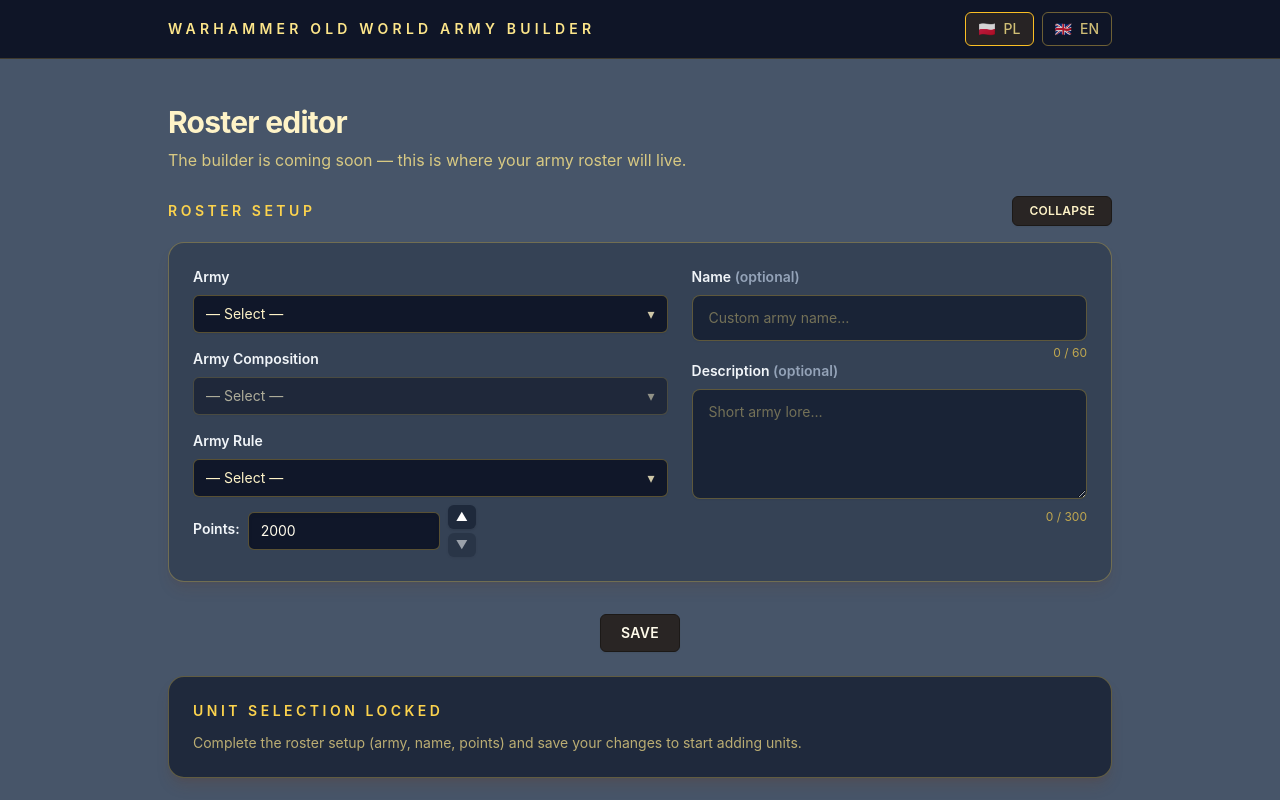
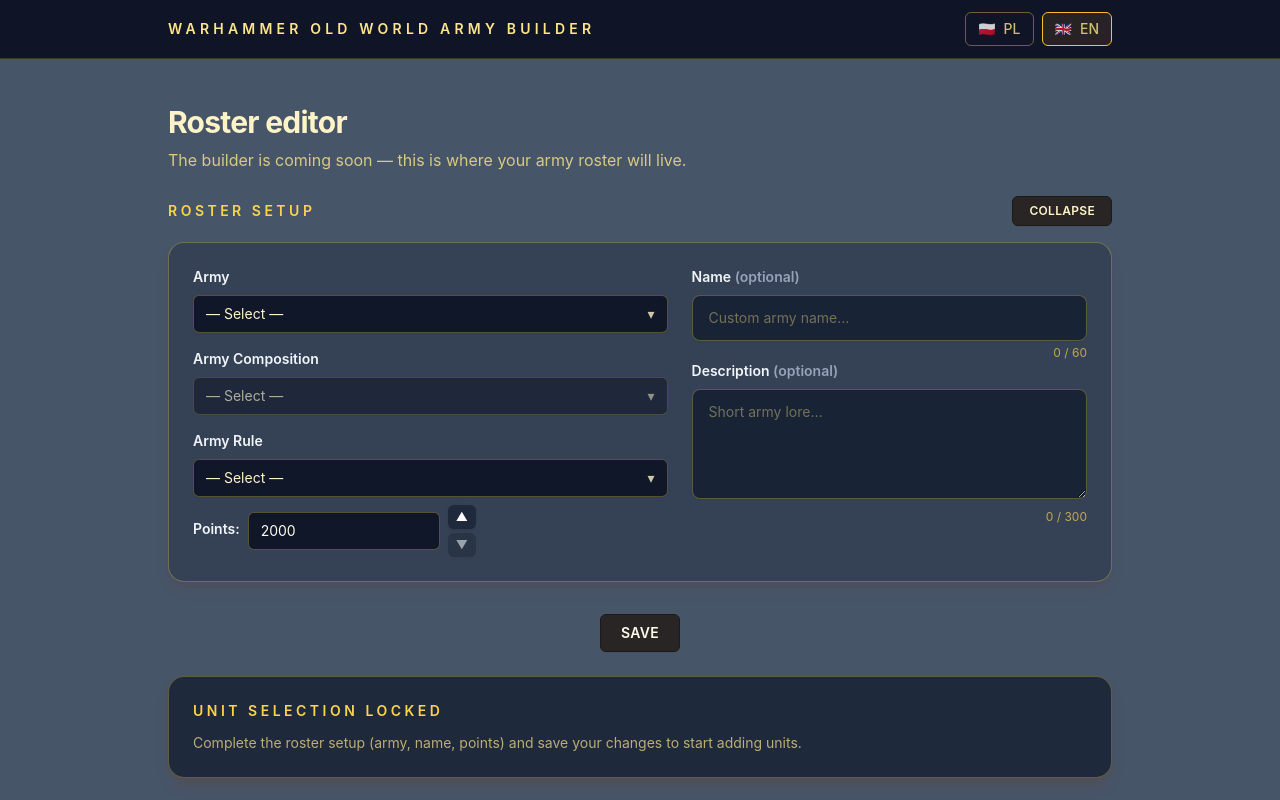
Before and after one commit to MikeSala/old-world-armybuilder, a Next.js app: page /en/roster-edit in a window 1280 px wide. Shown: the top 800 px of the page. Built offline with nearby package versions, Linux system fonts and the light colour scheme.

Commit message:
Fix: localization fix & minor changes

```diff
--- a/app/[locale]/[slug]/page.tsx
+++ b/app/[locale]/[slug]/page.tsx
@@ -60,7 +60,9 @@
       </header>
       <RosterBuilderClient dict={dictionary} />
       <CategoryBuckets dict={dictionary} />
-      <RosterSummary dict={dictionary} />
+      <div id="summary-print-root" className="w-full">
+        <RosterSummary dict={dictionary} />
+      </div>
       <ScrollToTopButton className="self-center" label={dictionary.editMoveToTopLabel} />
     </section>
   );
--- a/app/globals.css
+++ b/app/globals.css
@@ -25,13 +25,26 @@
     line-height: 1.25;
   }
 
-  /* 2) Hide everything except the dedicated print root */
-  body > *:not(#print-root) {
+  /* 2) Hide everything except the target printable containers */
+  body > *:not(#print-root):not(:has(#summary-print-root)) {
     display: none !important;
   }
 
   #print-root {
     display: block !important;
+  }
+
+  main > *:not(:has(#summary-print-root)) {
+    display: none !important;
+  }
+
+  section:has(#summary-print-root) > *:not(#summary-print-root) {
+    display: none !important;
+  }
+
+  #summary-print-root {
+    display: block !important;
+    width: 100% !important;
   }
 
   #print-root .print-overlay {
@@ -97,6 +110,16 @@
   /* Optional utility: force-hide specific elements in print if needed */
   #print-root .print-hidden {
     display: none !important;
+  }
+
+  #summary-print-root * {
+    color: #000000 !important;
+  }
+
+  #summary-print-root .print-bg-white {
+    background-color: #ffffff !important;
+    border-color: #d1d5db !important;
+    box-shadow: none !important;
   }
 
   /* Page margins */
--- a/components/layout/Header.tsx
+++ b/components/layout/Header.tsx
@@ -1,7 +1,11 @@
+"use client";
+
 import { clsx } from "clsx";
 import Link from "next/link";
+import { useMemo } from "react";
+import { usePathname } from "next/navigation";
 
-import { getDictionary, locales, type Locale } from "@/lib/i18n/dictionaries";
+import { getDictionary, locales, defaultLocale, type Locale } from "@/lib/i18n/dictionaries";
 
 import { LocaleButton } from "../ui/LocaleButton";
 
@@ -16,34 +20,58 @@
 const localeBtnActive = "border-amber-400 bg-amber-500/10 text-amber-200";
 const localeBtnIdle = "border-amber-300/40 hover:!border-amber-400 hover:!text-amber-100";
 
-// Safely join URL parts without creating double slashes
-function joinPath(parts: Array<string | false | null | undefined>) {
-  return parts.filter(Boolean).join("/");
+const editSlugByLocale: Record<Locale, string> = locales.reduce(
+  (acc, locale) => {
+    acc[locale] = getDictionary(locale).editSlug;
+    return acc;
+  },
+  {} as Record<Locale, string>
+);
+
+function extractLocaleAndSegments(pathname: string): { locale: Locale; segments: string[] } {
+  const segments = pathname.split("/").filter(Boolean);
+  const maybeLocale = segments[0];
+  if (maybeLocale && locales.includes(maybeLocale as Locale)) {
+    return { locale: maybeLocale as Locale, segments: segments.slice(1) };
+  }
+  return { locale: defaultLocale, segments };
 }
 
-// Validate provided locale and fallback to "pl"
-function resolveLocale(input: Locale | null | undefined): Locale {
-  const candidate = (input ?? "pl") as Locale;
-  return locales.includes(candidate) ? candidate : "pl";
-}
+export function Header() {
+  const pathname = usePathname() ?? "/";
 
-export async function Header({
-  locale,
-  restSegments = [],
-}: {
-  locale: Locale | null;
-  restSegments?: readonly string[];
-}) {
-  const activeBrandLocale = resolveLocale(locale);
-  const dictionary = await getDictionary(activeBrandLocale);
+  const { activeLocale, restSegments, dictionary } = useMemo(() => {
+    const { locale, segments } = extractLocaleAndSegments(pathname);
+    return {
+      activeLocale: locale,
+      restSegments: segments,
+      dictionary: getDictionary(locale),
+    };
+  }, [pathname]);
 
-  const buildHref = (l: Locale) => `/${joinPath([l, ...(restSegments ?? [])])}`;
+  const buildHref = (targetLocale: Locale) => {
+    const translatedSegments =
+      restSegments.length > 0
+        ? (() => {
+            const next = [...restSegments];
+            const activeSlug = editSlugByLocale[activeLocale];
+            const targetSlug = editSlugByLocale[targetLocale];
+            if (next[0] === activeSlug && targetSlug) {
+              next[0] = targetSlug;
+            }
+            return next;
+          })()
+        : restSegments;
+
+    const normalized = [targetLocale, ...translatedSegments].join("/");
+    return `/${normalized}`;
+  };
 
   return (
     <header className={headerClass}>
       <div className={innerClass}>
         <Link
-          href={`/${activeBrandLocale}`}
+          href={`/${activeLocale}`}
           className="text-sm font-semibold uppercase tracking-[0.3em] text-amber-200 hover:text-amber-400"
           aria-label={dictionary.headerBrandLabel}
           title={dictionary.headerBrandLabel}
@@ -51,13 +79,13 @@
           {dictionary.headerBrandLabel}
         </Link>
         <div className="flex items-center gap-2">
-          {locales.map((l) => {
-            const isActive = l === activeBrandLocale;
+          {locales.map((locale) => {
+            const isActive = locale === activeLocale;
             return (
               <LocaleButton
-                key={l}
-                locale={l}
-                href={buildHref(l)}
+                key={locale}
+                locale={locale}
+                href={buildHref(locale)}
                 className={clsx(localeBtnBase, isActive ? localeBtnActive : localeBtnIdle)}
               />
             );
--- a/components/ui/StatTooltipLabel.tsx
+++ b/components/ui/StatTooltipLabel.tsx
@@ -2,8 +2,6 @@
 
 import * as Tooltip from "@radix-ui/react-tooltip";
 import { clsx } from "clsx";
-import * as React from "react";
-
 type Props = {
   abbreviation: string;
   label: string;
```
